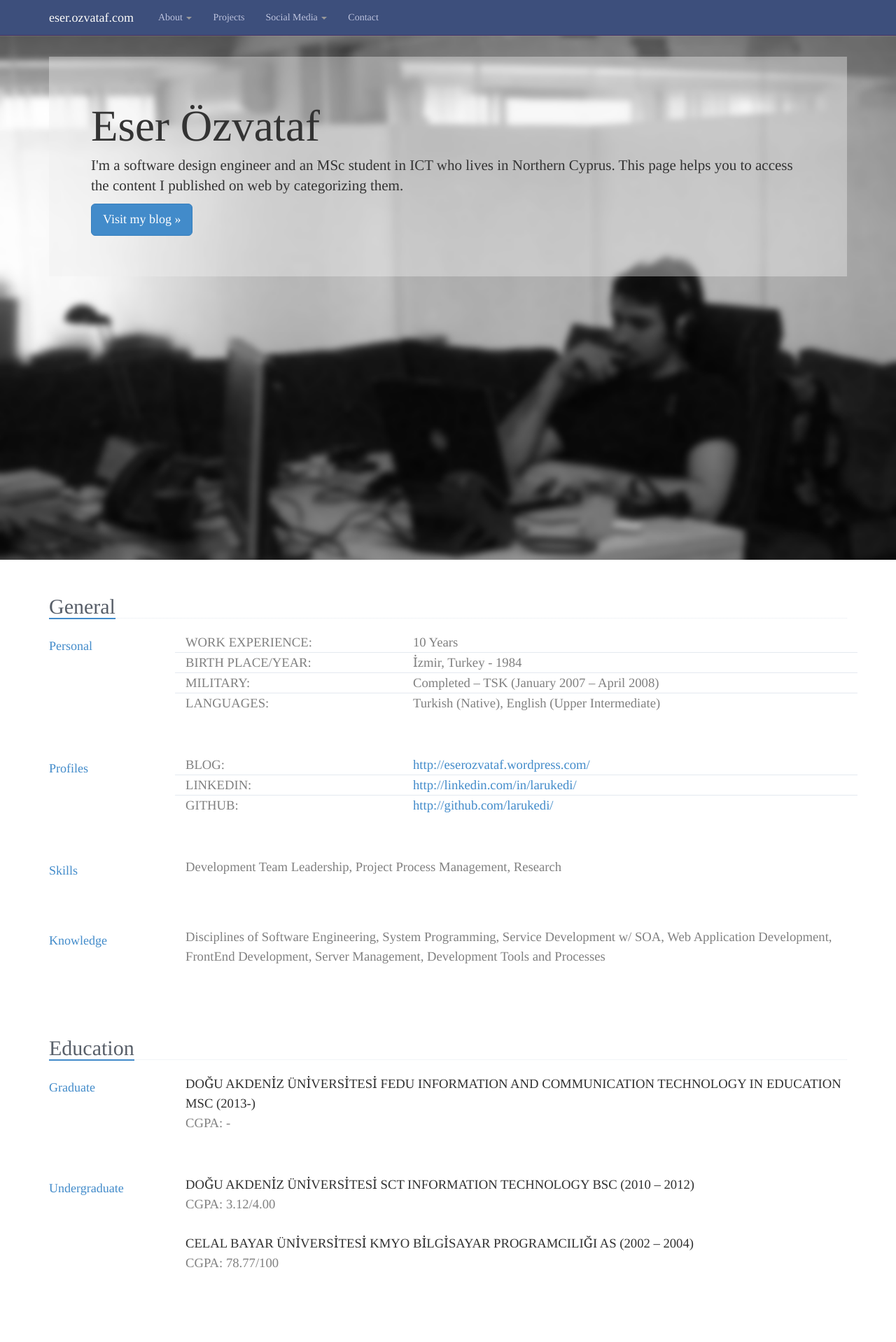
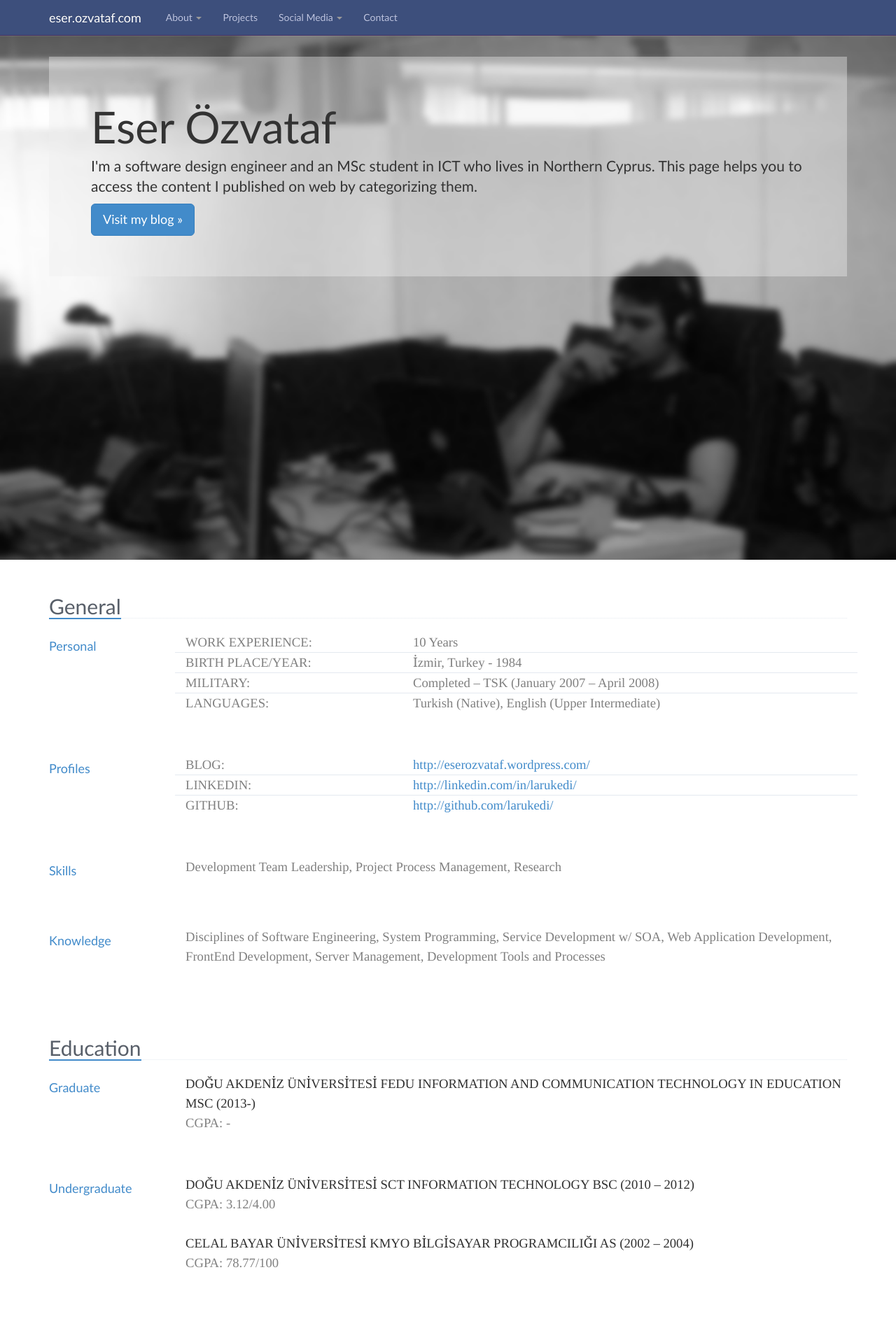
Before and after one commit to eser/personal-homepage, a PHP site: page / in a window 1280 px wide. Shown: the top 1918 px of the page at 70% size. Run offline with PHP 8.4, Linux system fonts and the light colour scheme.

Commit message:
* fonts reverted.

```diff
--- a/assets/css/style.css
+++ b/assets/css/style.css
@@ -97,8 +97,8 @@ body {
 }
 
 body, h1, h2, h3, h4, h5, h6, .h1, .h2, .h3, .h4, .h5, .h6 {
-    /* font-family: 'Lato', 'Helvetica', 'Arial', sans-serif !important; */
-    font-family: 'Tinos', 'Georgia', times !important;
+    font-family: 'Lato', 'Helvetica', 'Arial', sans-serif !important;
+    /* font-family: 'Tinos', 'Georgia', times !important; */
 }
 
 .xheader {
```
